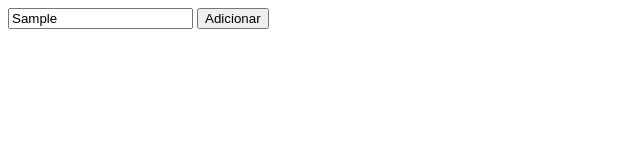
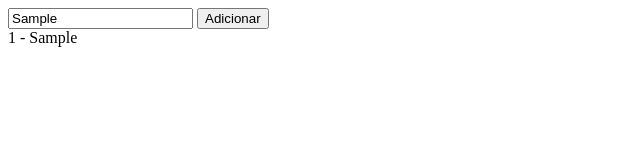
Before and after one commit to jhonithis/curso-es6, a website: page index.html in a window 1280 px wide. Both pictures are taken after typing "Sample" into the empty fields and a click on the button "Adicionar". Shown: the full height of the page, 0-640 px from the left. Drawn offline with Linux system fonts and the light colour scheme.

Commit message:
lista data

```diff
--- a/bundle.js
+++ b/bundle.js
@@ -35,6 +35,15 @@ var List = /*#__PURE__*/function () {
       this.data.push(data);
       console.log(this.data.join(", "));
     }
+  }, {
+    key: "listData",
+    value: function listData() {
+      var textList = '';
+      this.data.map(function (item, index) {
+        textList += index + 1 + " - " + item + "<br />";
+      });
+      document.getElementById('listtodo').innerHTML = textList;
+    }
   }]);
 
   return List;
@@ -55,6 +64,7 @@ var TodoList = /*#__PURE__*/function (_List) {
     document.getElementById('novotodo').onclick = function () {
       var elementInput = document.getElementById('texttodo');
       MinhaLista.add(elementInput.value);
+      MinhaLista.listData();
     };
 
     document.getElementById('texttodo').onclick = function () {
--- a/index.html
+++ b/index.html
@@ -6,8 +6,13 @@
         <title>Document</title>
     </head>
     <body>
-        <input type="text" id="texttodo">
-        <button id="novotodo">Adicionar</button>
+        <div>
+            <input type="text" id="texttodo">
+            <button id="novotodo">Adicionar</button>
+        </div>
+        <div id="listtodo">
+        </div>
+
         <script src="./bundle.js"></script>
     </body>
 </html>
```
Also changed, not shown: main.js (+11 -0 lines).
